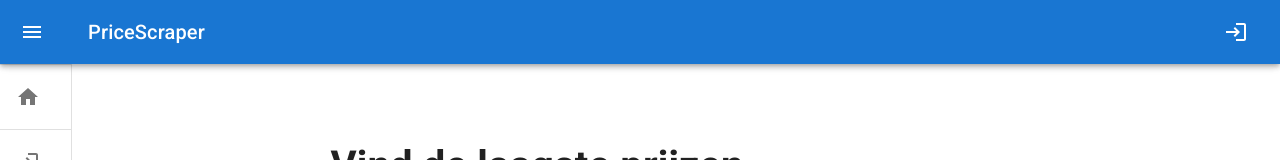
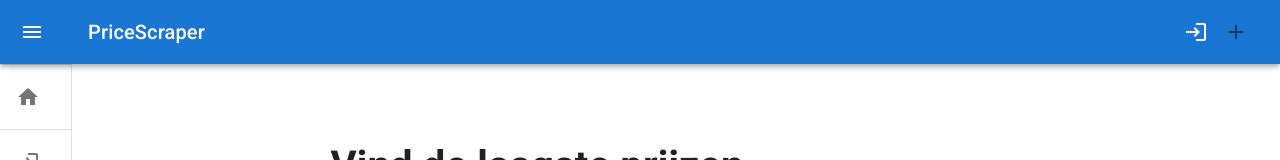
Before and after one commit to PriceScraper/frontend, a React (Create React App) app: page / in a window 1280 px wide. Shown: the top 160 px of the page. Built offline with nearby package versions, Linux system fonts and the light colour scheme.

Commit message:
feat: manually track item

```diff
--- a/package.json
+++ b/package.json
@@ -19,6 +19,7 @@
     "jwt-decode": "^3.1.2",
     "react": "^18.2.0",
     "react-dom": "^18.2.0",
+    "react-hook-form": "^7.43.9",
     "react-query": "^3.39.3",
     "react-scripts": "5.0.1",
     "typescript": "^4.9.5",
--- a/src/components/navigation/LeftNav/LeftNav.tsx
+++ b/src/components/navigation/LeftNav/LeftNav.tsx
@@ -6,13 +6,11 @@ import ChevronLeftIcon from "@mui/icons-material/ChevronLeft";
 import Divider from "@mui/material/Divider";
 import * as React from "react";
 import Typography from "@mui/material/Typography";
-import LeftNavItem from "./LeftNavItem";
+import LeftNavItem, {LeftNavItemExternalUrl} from "./LeftNavItem";
 import HomeIcon from "@mui/icons-material/Home";
 import List from "@mui/material/List";
 import LoginIcon from '@mui/icons-material/Login';
 import useAuth from "../../../hooks/useAuth";
-import StorefrontIcon from '@mui/icons-material/Storefront';
-import {LeftNavItemExternalUrl} from "./LeftNavItem";
 
 export default function LeftNav({open, toggleDrawer, setOpen}: {
     open: boolean,
--- a/src/components/navigation/TopNav/Topbar.tsx
+++ b/src/components/navigation/TopNav/Topbar.tsx
@@ -6,6 +6,7 @@ import Typography from "@mui/material/Typography";
 import * as React from "react";
 import {styled} from "@mui/material/styles";
 import ProfileButton from "./ProfileButton";
+import TrackItemModalButton from "./TrackItemModal";
 
 const drawerWidth: number = 240;
 
@@ -59,7 +60,10 @@ export function TopBar({open, toggleDrawer}: { open: boolean, toggleDrawer: () =
             >
                 PriceScraper
             </Typography>
-            <ProfileButton />
+            <div>
+                <ProfileButton/>
+                <TrackItemModalButton/>
+            </div>
         </Toolbar>
     </AppBar>
 }
--- /dev/null
+++ b/src/components/navigation/TopNav/TrackItemModal.tsx
@@ -0,0 +1,33 @@
+import {useState} from "react";
+import {Button, Dialog, DialogContent, DialogTitle, IconButton, TextField} from "@mui/material";
+import AddIcon from '@mui/icons-material/Add';
+import {useForm} from "react-hook-form";
+import axios from "axios";
+
+export default function TrackItemModalButton() {
+    const [open, setOpen] = useState(false)
+
+    return <>
+        <IconButton onClick={() => setOpen(true)}>
+            <AddIcon/>
+        </IconButton>
+        <TrackItemModal open={open} handleClose={() => setOpen(false)}/>
+    </>
+}
+
+function TrackItemModal(props: { open: boolean, handleClose: () => void }) {
+    const {register, getValues} = useForm()
+
+    async function onSubmit() {
+        const response = await axios.post("/items", {url: getValues("url")})
+        console.log(response.data)
+    }
+
+    return <Dialog open={props.open} onClose={props.handleClose}>
+        <DialogTitle>Track item</DialogTitle>
+        <DialogContent>
+            <TextField margin={"dense"} label={"URL to item"} {...register("url")} fullWidth/>
+            <Button onClick={onSubmit}>Start tracking</Button>
+        </DialogContent>
+    </Dialog>
+}
--- a/src/config/axios.config.ts
+++ b/src/config/axios.config.ts
@@ -1,6 +1,7 @@
 import axios from "axios";
 import {getToken} from "../functions/authTokenStorage";
 
+axios.defaults.baseURL = "http://localhost:8080"
 export default function initAxiosInterceptors() {
     axios.interceptors.request.clear()
     axios.interceptors.request.use((conf) => {
```
Also changed, not shown: 1 other file (tests, documents, lock files or other folders).
